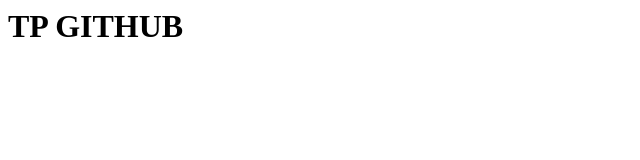
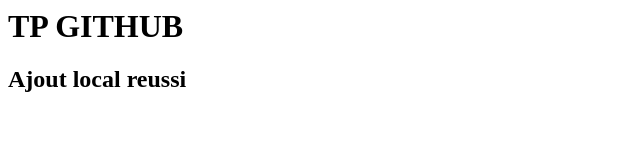
Before and after one commit to Melvin298/ldsb1, a plain HTML site: page index.html in a window 1280 px wide. Shown: the whole page, without its empty margins (0-640 px from the left). Drawn offline with Linux system fonts and the light colour scheme.

Commit message:
ajout d'un h2

```diff
--- a/index.html
+++ b/index.html
@@ -1 +1,2 @@
 <h1> TP GITHUB </h1>
+<h2> Ajout local reussi </h2>
```
